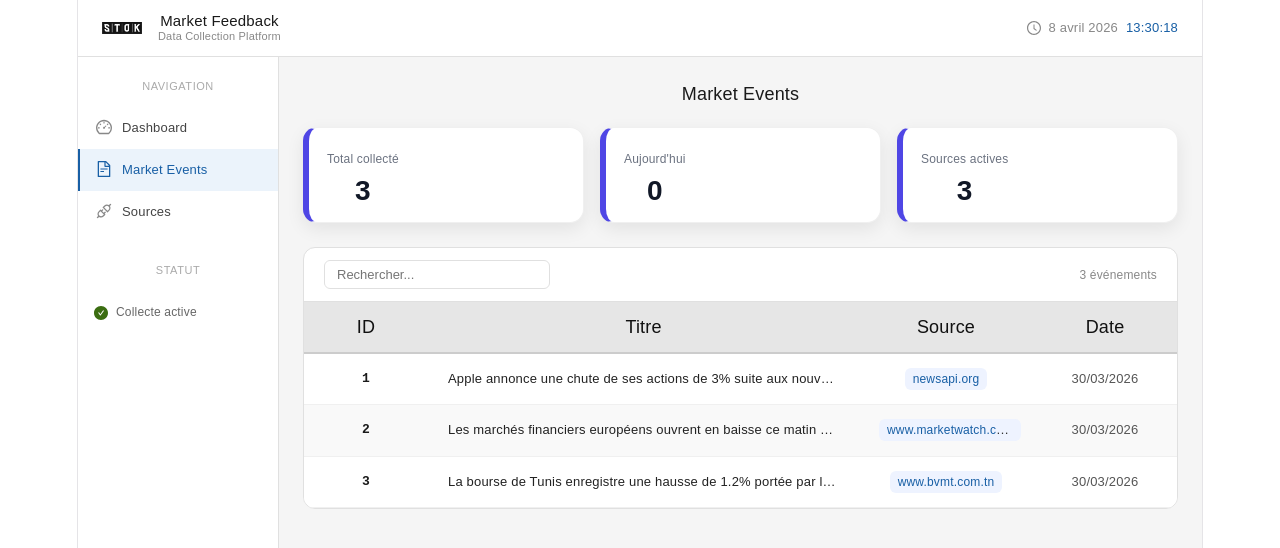
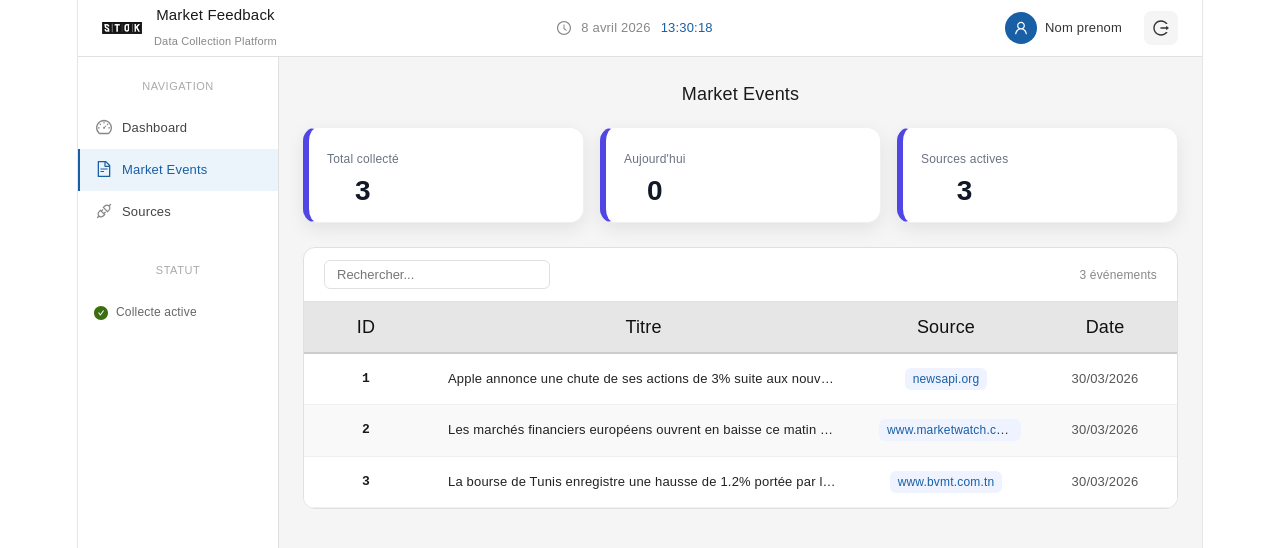
Before and after one commit to mohamedsamet/market-feedback-front, a React (Vite) app: page / in a window 1280 px wide. Shown: the top 548 px of the page. Built offline with nearby package versions, Linux system fonts and the light colour scheme.

Commit message:
Interface de visualisation des données collectées (données fictives)

```diff
--- a/src/components/Header.jsx
+++ b/src/components/Header.jsx
@@ -1,16 +1,22 @@
-
-import { ClockCircleOutlined } from "@ant-design/icons";
+import { ClockCircleOutlined, UserOutlined } from "@ant-design/icons";
 import { useState, useEffect } from "react";
 import logo from "../assets/logo.png";
+import { LogoutOutlined } from "@ant-design/icons";
 const Header = () => {
 
     const [time, setTime] = useState(new Date());
 
-    // met à jour l'heure chaque seconde
+    // heure live
     useEffect(() => {
         const timer = setInterval(() => setTime(new Date()), 1000);
         return () => clearInterval(timer);
     }, []);
+
+    const logout = () => {
+        console.log("Déconnexion...");
+
+        navigate("/login");
+    };
 
     const formattedDate = time.toLocaleDateString("fr-FR", {
         day: "numeric",
@@ -27,7 +33,6 @@ const Header = () => {
     return (
         <div style={styles.header}>
 
-            {/* logo + nom */}
             <div style={styles.brand}>
                 <img src={logo} alt="logo" style={styles.logo} />
                 <div style={styles.brandText}>
@@ -36,18 +41,45 @@ const Header = () => {
                 </div>
             </div>
 
-            {/* date et heure en temps réel */}
             <div style={styles.dateContainer}>
                 <ClockCircleOutlined style={{ fontSize: "14px", color: "#888" }} />
                 <span style={styles.date}>{formattedDate}</span>
                 <span style={styles.time}>{formattedTime}</span>
+           </div>
+            {/* RIGHT - USER AREA */}
+            <div style={styles.userArea}>
+
+                {/* PROFILE */}
+                <div
+                    style={styles.userInfo}
+                    onClick={() => navigate("/profile")}
+                >
+                    <div style={styles.avatar}>
+                        <UserOutlined style={{ fontSize: "14px", color: "white" }} />
+                    </div>
+
+                    <span style={styles.userName}>
+                        Nom prenom
+                    </span>
+                </div>
+
+                {/* LOGOUT */}
+                <div
+    style={styles.logoutBox}
+    onClick={logout}
+    title="Se déconnecter"
+>
+    <LogoutOutlined style={{ fontSize: "16px", color: "#333" }} />
+</div>
+
+
             </div>
 
         </div>
     );
 };
+const styles = {
 
-const styles = {
     header: {
         height: "56px",
         backgroundColor: "white",
@@ -60,47 +92,100 @@ const styles = {
         top: 0,
         zIndex: 100
     },
+
     brand: {
         display: "flex",
         alignItems: "center",
         gap: "12px"
     },
 
+    logo: {
+        width: "40px",
+        height: "40px",
+        objectFit: "contain"
+    },
+
     brandText: {
         display: "flex",
         flexDirection: "column"
     },
+
     brandName: {
         fontSize: "15px",
         fontWeight: "500",
-        color: "#1A1A1A",
-        lineHeight: "1.2"
+        color: "#1A1A1A"
     },
+
     brandSub: {
         fontSize: "11px",
-        color: "#888",
-        lineHeight: "1.2"
+        color: "#888"
     },
+
     dateContainer: {
         display: "flex",
         alignItems: "center",
-        gap: "8px"
+        gap: "10px"
     },
+
     date: {
         fontSize: "13px",
         color: "#888"
     },
-    logo: {
-     width: "40px",
-    height: "40px",
-    objectFit: "contain",
-    marginRight: "4px"
-},
+
     time: {
         fontSize: "13px",
         fontWeight: "500",
         color: "#185FA5"
+    },
+
+    userArea: {
+        display: "flex",
+        alignItems: "center",
+        gap: "10px"
+    },
+
+    userInfo: {
+        display: "flex",
+        alignItems: "center",
+        gap: "8px",
+        padding: "6px 12px",
+        borderRadius: "20px",
+        cursor: "pointer",
+        transition: "0.2s",
+    },
+
+    avatar: {
+        width: "32px",
+        height: "32px",
+        borderRadius: "50%",
+        backgroundColor: "#185FA5",
+        display: "flex",
+        alignItems: "center",
+        justifyContent: "center"
+    },
+
+    userName: {
+        fontSize: "13px",
+        fontWeight: "500",
+        color: "#333"
+    },
+
+    logoutBox: {
+        width: "34px",
+        height: "34px",
+        borderRadius: "8px",
+        backgroundColor: "#f5f5f5",
+        display: "flex",
+        alignItems: "center",
+        justifyContent: "center",
+        cursor: "pointer",
+        color: "#333",
+        fontSize: "15px",
+        transition: "0.2s"
     }
-};
+
+}
+
+
 
 export default Header;
--- a/src/pages/MarketEventsPage.jsx
+++ b/src/pages/MarketEventsPage.jsx
@@ -193,12 +193,12 @@ const styles = {
     },
 
    headerRow: {
-    backgroundColor: "#E6E6E6", // fond un peu plus foncé
+    backgroundColor: "#E6E6E6",
 },
 
 th: {
-    color: "#111111",        // texte plus foncé
-    fontWeight: "500",       // plus épais
+    color: "#111111",
+    fontWeight: "500",
     padding: "12px",
     textAlign: "center",
     borderBottom: "2px solid #CCC"
```
